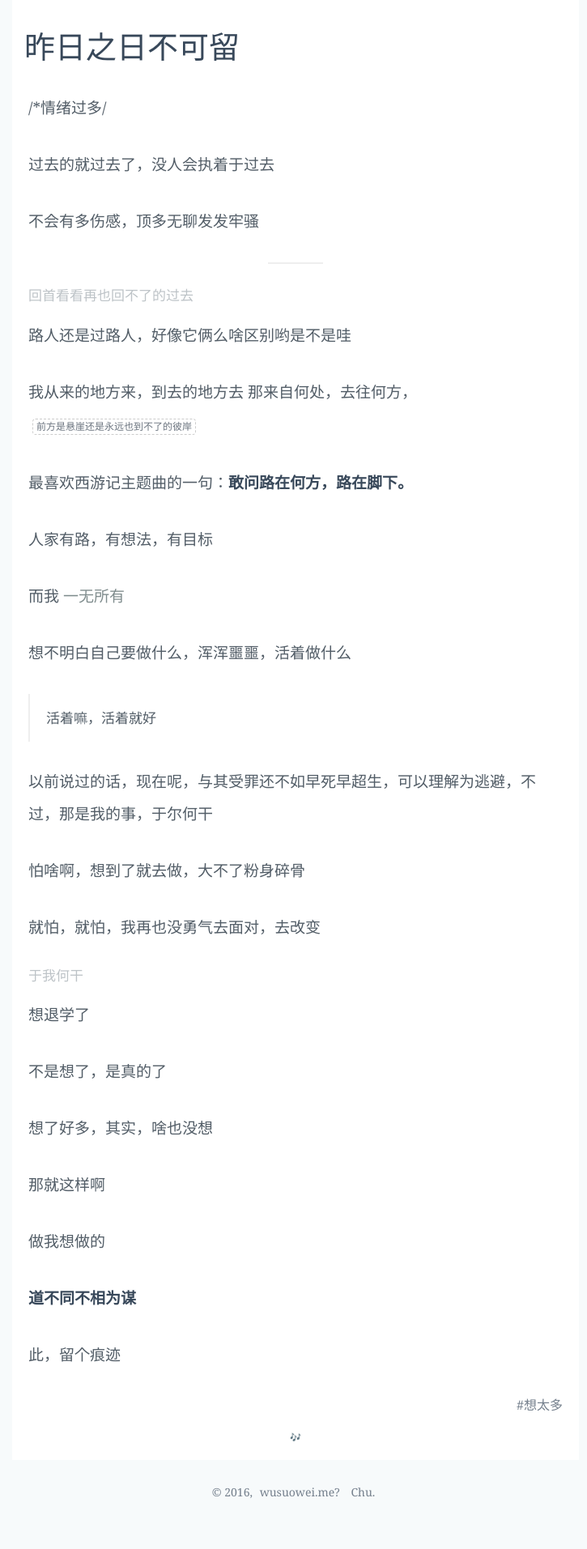
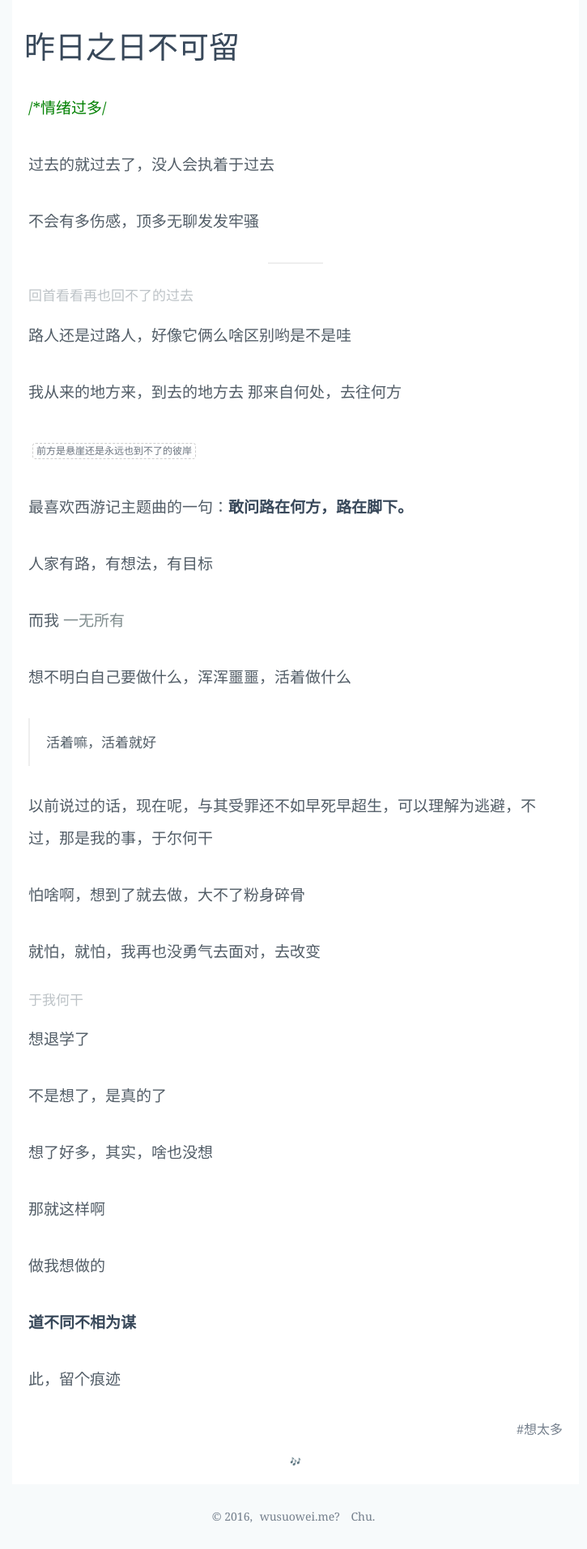
Before and after one commit to bqkc/bqkc.github.io, a Jekyll site: the page built from _posts/2016/2016-10-16-see-me.md, in a window 1280 px wide. Shown: the whole page at 81% size, without its empty margins (275-1000 px from the left). Built offline with Jekyll 4.4.1, drawn with Linux system fonts in a browser that asks for light colours; before the commit the page ends 1883 px from its top, so only the background shows below that.

Commit message:
Update 2016-10-16-see-me.md

```diff
--- a/_posts/2016/2016-10-16-see-me.md
+++ b/_posts/2016/2016-10-16-see-me.md
@@ -4,7 +4,7 @@
 category: Chu
 tags: 想太多
 ---
-/*情绪过多/
+<span style="color: #008000">/*情绪过多/</span>
 
 过去的就过去了，没人会执着于过去
 
@@ -17,7 +17,9 @@
 路人还是过路人，好像它俩么啥区别哟是不是哇
 
 我从来的地方来，到去的地方去
-那来自何处，去往何方，`前方是悬崖还是永远也到不了的彼岸`
+那来自何处，去往何方
+
+`前方是悬崖还是永远也到不了的彼岸`
 
 最喜欢西游记主题曲的一句：**敢问路在何方，路在脚下。**
 
```
